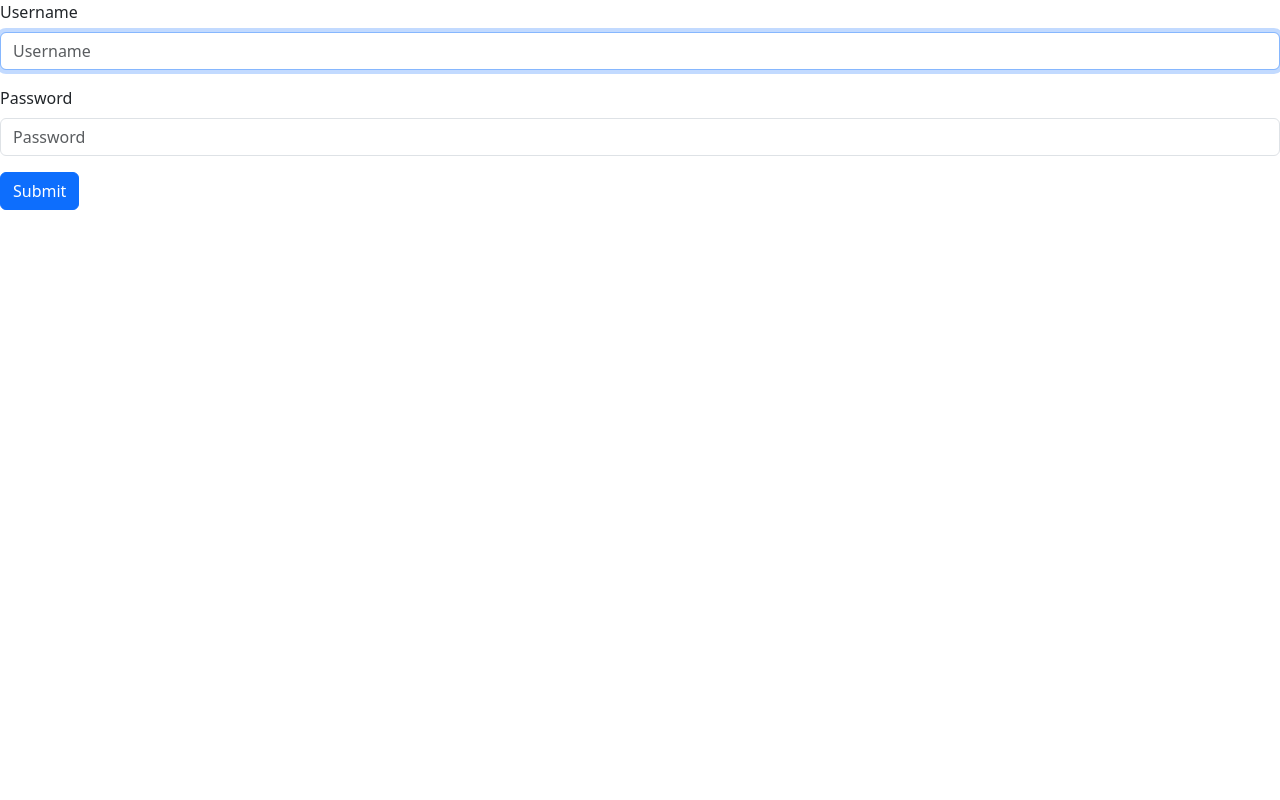
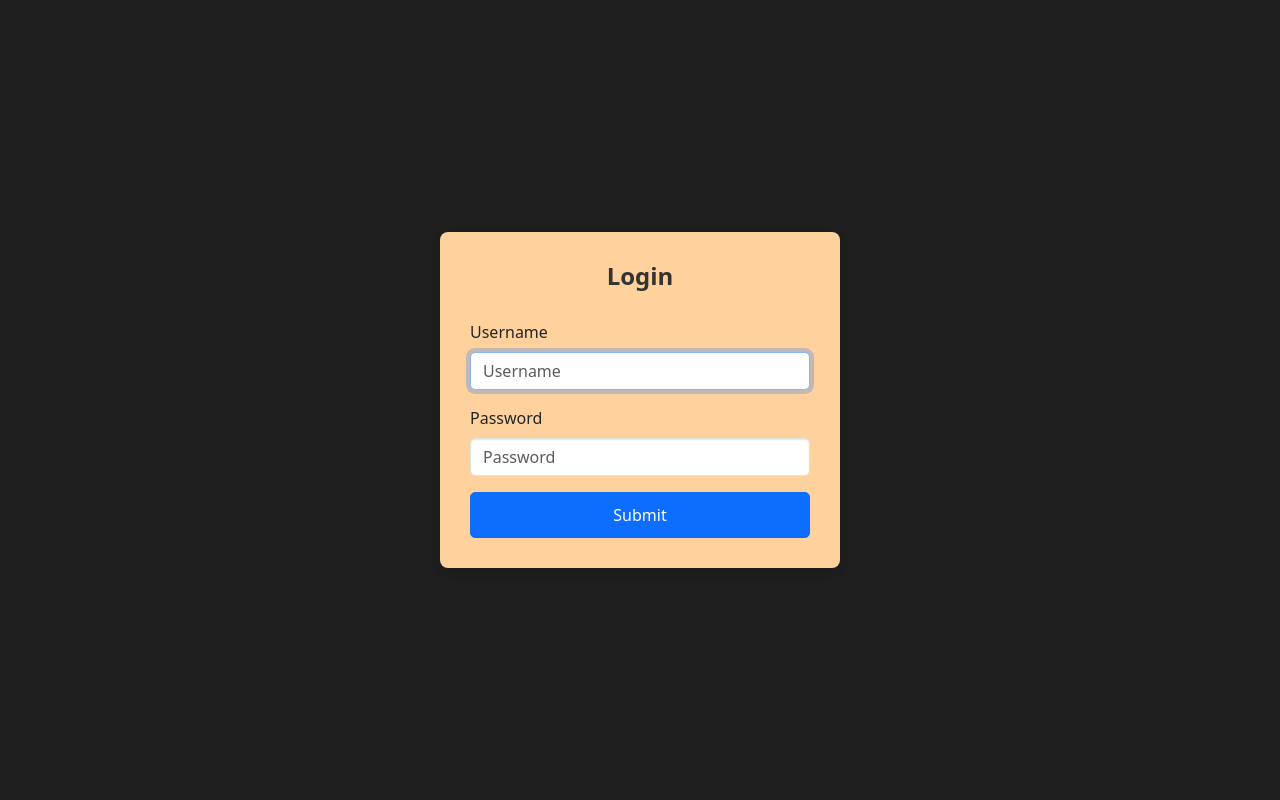
Before and after one commit to Muhammadrizochik/Office5, a Django app: page /login in a window 1280 px wide. Run offline with Django 5.2, Linux system fonts and the light colour scheme; some libraries are stand-ins or nearby versions.

Commit message:
form.html , auth_base.html

```diff
--- /dev/null
+++ b/template/auth/auth_base.html
@@ -0,0 +1,17 @@
+<!doctype html>
+<html lang="en">
+  <head>
+    <meta charset="utf-8">
+    <meta name="viewport" content="width=device-width, initial-scale=1">
+    <title>Authentication</title>
+    <link href="https://cdn.jsdelivr.net/npm/bootstrap@5.3.7/dist/css/bootstrap.min.css" rel="stylesheet" integrity="sha384-LN+7fdVzj6u52u30Kp6M/trliBMCMKTyK833zpbD+pXdCLuTusPj697FH4R/5mcr" crossorigin="anonymous">
+  </head>
+  <body>
+
+  {% block content %}
+
+  {% endblock %}
+
+    <script src="https://cdn.jsdelivr.net/npm/bootstrap@5.3.7/dist/js/bootstrap.bundle.min.js" integrity="sha384-ndDqU0Gzau9qJ1lfW4pNLlhNTkCfHzAVBReH9diLvGRem5+R9g2FzA8ZGN954O5Q" crossorigin="anonymous"></script>
+  </body>
+</html>
--- a/template/auth/form.html
+++ b/template/auth/form.html
@@ -1,22 +1,69 @@
-{# Load the tag library #}
+{% extends "auth/auth_base.html" %}
 {% load bootstrap5 %}
-
-{# Load CSS and JavaScript #}
-{% bootstrap_css %}
-{% bootstrap_javascript %}
-
-{# Display django.contrib.messages as Bootstrap alerts #}
 {% bootstrap_messages %}
 
-{# Display a form #}
+{% block content %}
+
+
+<style>
+    /* Center the form on the screen */
+    .login-container {
+        display: flex;
+        justify-content: center;
+        align-items: center;
+        min-height: 100vh;
+        background-color: #1E1E1E;
+    }
+
+    .login-form {
+        width: 100%;
+        max-width: 400px;
+        padding: 30px;
+        border-radius: 8px;
+        background-color: #FFD29D;
+        box-shadow: 0 4px 8px rgba(0, 0, 0, 0.1);
+        color: F5F5F5;
+    }
+
+    h2.text-center {
+        margin-bottom: 30px;
+        font-size: 24px;
+        font-weight: bold;
+        color: #333;
+    }
+
+    .form-control {
+        border-radius: 5px;
+        box-shadow: inset 0 1px 2px rgba(0, 0, 0, 0.1);
+        margin-bottom: 15px;
+    }
+
+    .btn-primary {
+        width: 100%;
+        padding: 10px;
+        border-radius: 5px;
+        font-size: 16px;
+        background-color: 5D493D;
+    }
+
+
+</style>
+
+<div class="login-container">
+    <div class="login-form">
+        <h2 class="text-center">Login</h2>
         <form method="post" class="form">
             {% csrf_token %}
             {% bootstrap_form form %}
             {% buttons %}
-    <button type="submit" class="btn btn-primary">
-      Submit
-    </button>
+                <button type="submit" class="btn btn-primary">Submit</button>
             {% endbuttons %}
         </form>
+    </div>
+</div>
 
-{# Read the documentation for more information #}
+
+
+
+
+{% endblock %}
```
Lines whose indentation alone changed are shown as unchanged.
